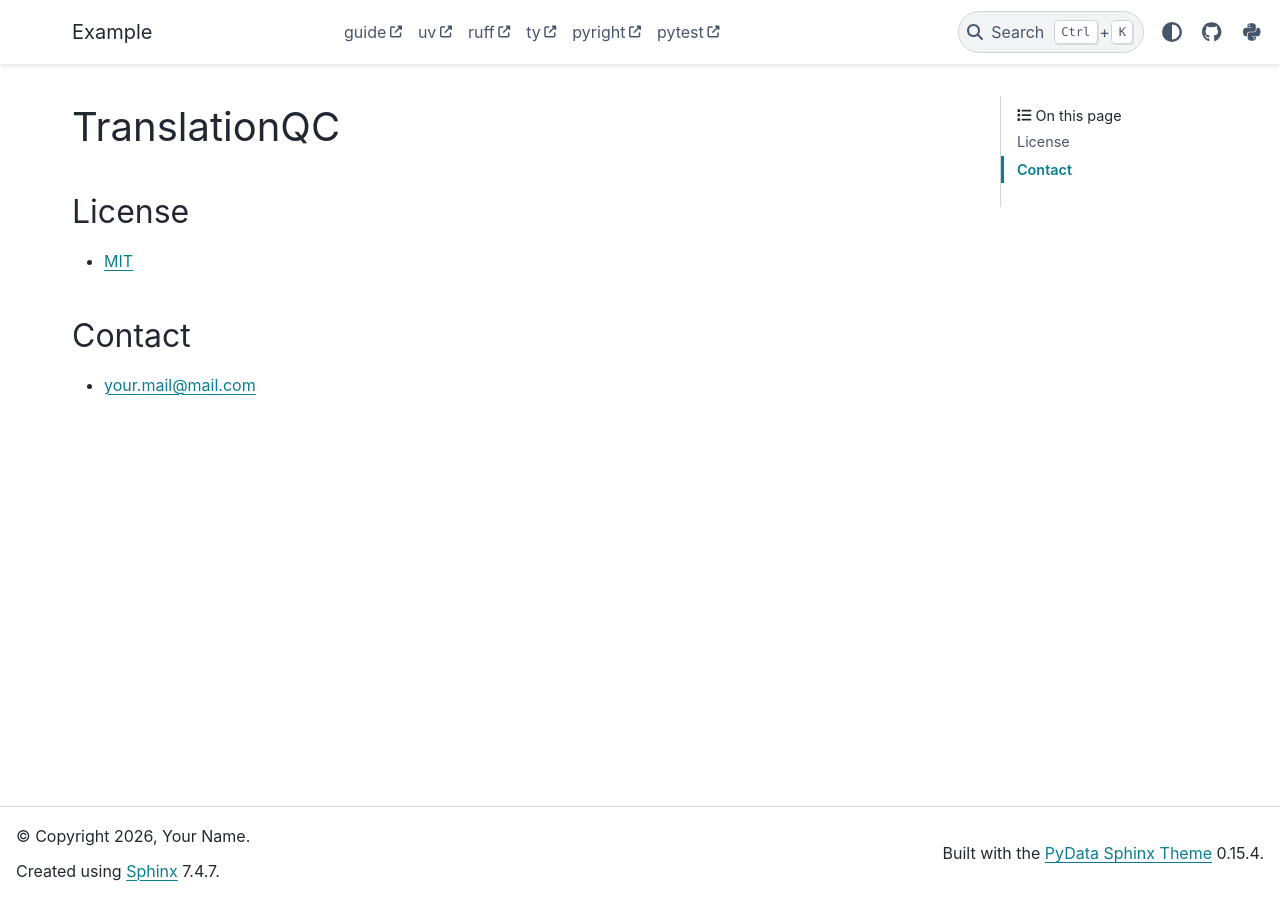
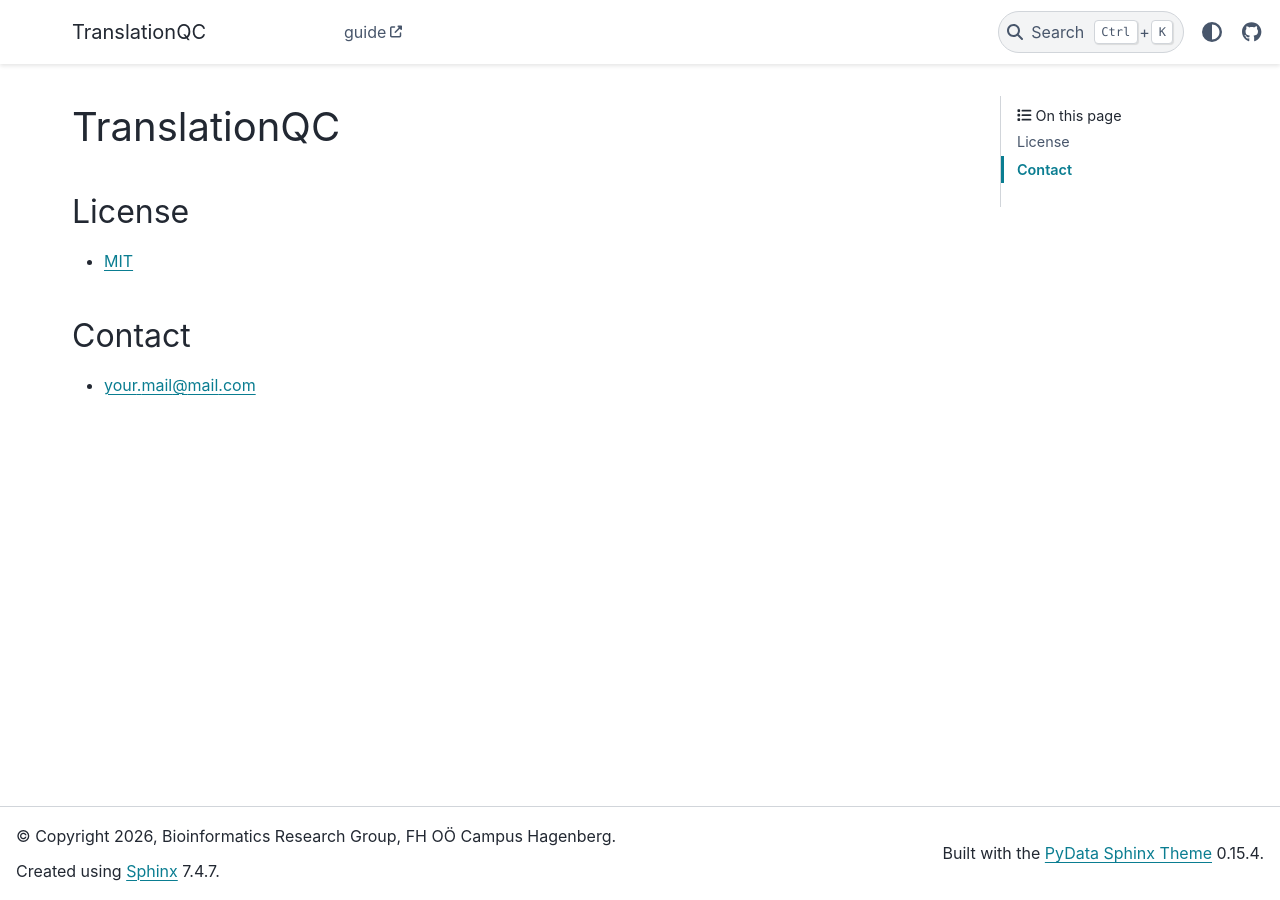
Before and after one commit to hgb-bin-proteomics/TranslationQC, a Sphinx documentation site: the page built from docs/index.rst, in a window 1280 px wide. Built offline with Sphinx 7.4.7 and the PyData theme 0.15.4, drawn with Linux system fonts in a browser that asks for light colours; pages that are not in the unit, such as notebooks, are missing from menus.

Commit message:
update sphinx config

```diff
--- a/docs/conf.py
+++ b/docs/conf.py
@@ -11,9 +11,9 @@ sys.path.insert(0, os.path.abspath("../src/"))
 # -- Project information -----------------------------------------------------
 # https://www.sphinx-doc.org/en/master/usage/configuration.html#project-information
 
-project = "Example"
-copyright = "2026, Your Name"
-author = "Your Name"
+project = "TranslationQC"
+copyright = "2026, Bioinformatics Research Group, FH OÖ Campus Hagenberg"
+author = "Micha Johannes Birklbauer"
 version = "0.1"
 release = "0.1.0"
 
@@ -39,39 +39,29 @@ python_maximum_signature_line_length = 88
 # -- Options for HTML output -------------------------------------------------
 # https://www.sphinx-doc.org/en/master/usage/configuration.html#options-for-html-output
 
-html_title = "Example"
-html_short_title = "Example"
+html_title = "TranslationQC"
+html_short_title = "TranslationQC"
 html_logo = "icons/icon.png"
 html_favicon = "icons/favicon.png"
 html_theme = "pydata_sphinx_theme"
 html_show_sourcelink = False
 html_theme_options = {
     "logo": {
-        "alt_text": "Example logo",
-        "text": "Example",
+        "alt_text": "TranslationQC logo",
+        "text": "TranslationQC",
         "image_light": "icons/icon.png",
         "image_dark": "icons/icon.png",
     },
     "header_links_before_dropdown": 6,
     "external_links": [
         {"name": "guide", "url": "https://packaging.python.org/"},
-        {"name": "uv", "url": "https://docs.astral.sh/uv/"},
-        {"name": "ruff", "url": "https://docs.astral.sh/ruff/"},
-        {"name": "ty", "url": "https://docs.astral.sh/ty/"},
-        {"name": "pyright", "url": "https://microsoft.github.io/pyright"},
-        {"name": "pytest", "url": "https://docs.pytest.org/en/stable/"},
     ],
     "icon_links": [
         {
             "name": "GitHub",
-            "url": "https://github.com/michabirklbauer/python-pkg_template",
+            "url": "https://github.com/",
             "icon": "fa-brands fa-github",
             "type": "fontawesome",
-        },
-        {
-            "name": "PyPI",
-            "url": "https://pypi.org/project/your-package-name",
-            "icon": "fa-brands fa-python",
         },
     ],
     "show_toc_level": 2,
```
